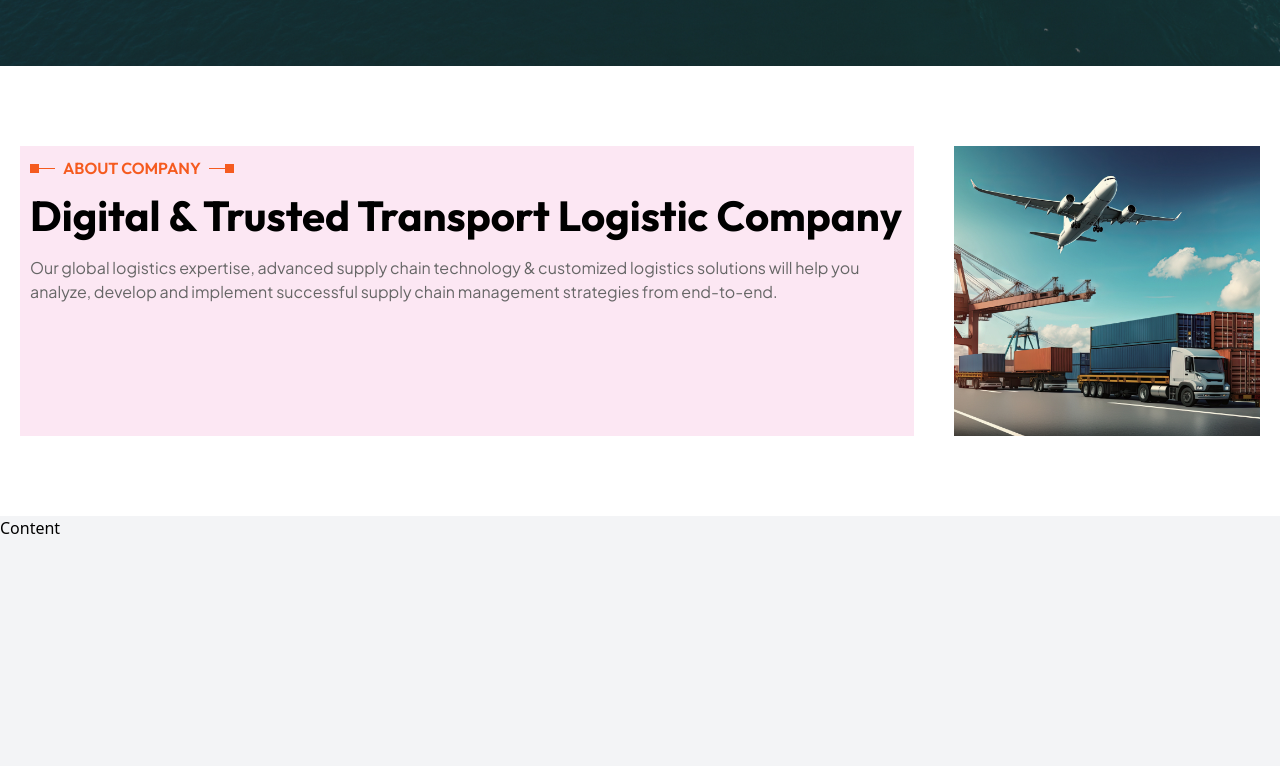
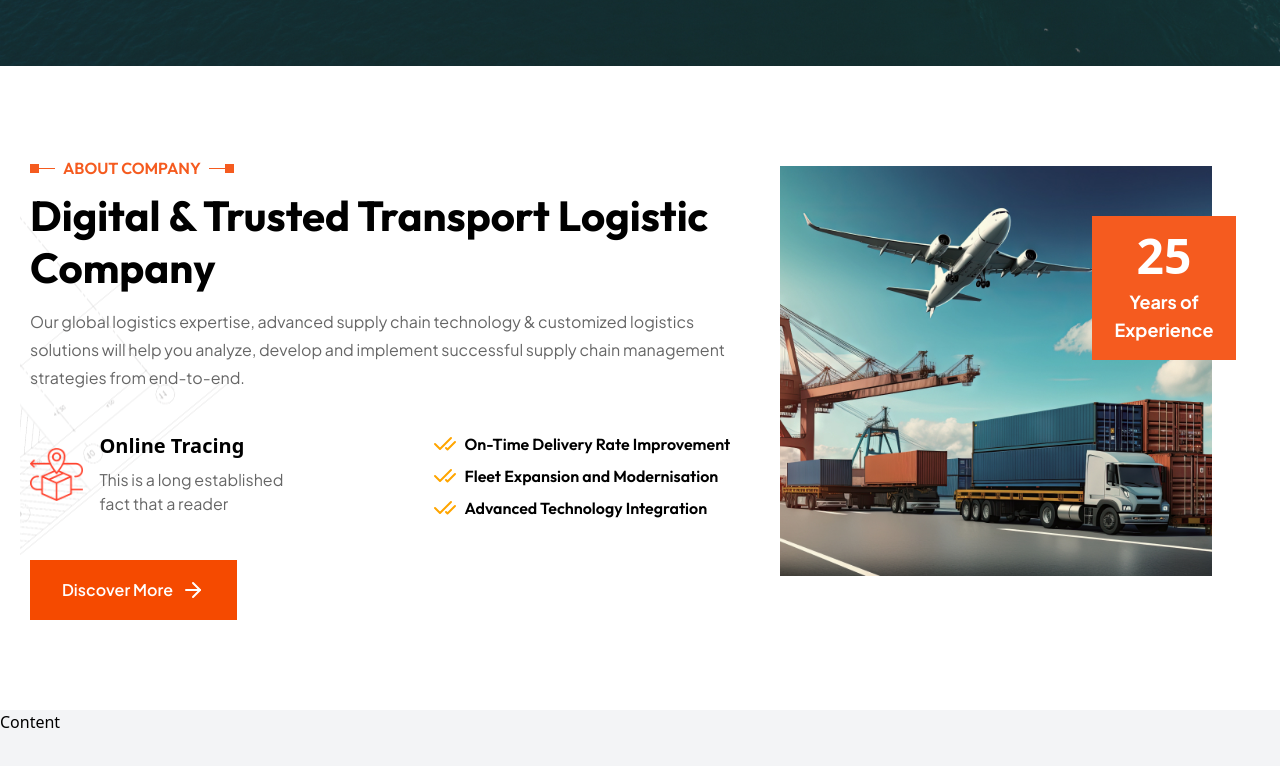
Before and after one commit to AlvinNjenga/sugar-trading, a React (Vite) app: page / in a window 1280 px wide. Shown: the part 734-1500 px from the top of the page. Built offline with nearby package versions, Linux system fonts and the light colour scheme.

Commit message:
Finished widescreen About Us section

```diff
--- a/src/components/Footer.jsx
+++ b/src/components/Footer.jsx
@@ -2,8 +2,6 @@ import React from 'react';
 import '../index.css';
 import Logo from '../assets/sugar-logo.png';
 import { ChevronsRight, ArrowRight } from 'lucide-react';
-
-
 
 const Footer = () => {
   return (
@@ -15,7 +13,6 @@ const Footer = () => {
                 <img src={Logo} alt="Logo" className="w-44 h-14" />
             </div>
             <div id="links" className='flex w-full justify-around text-white'>
-                {/* TODO: Hide above logo on lg screens and add a column logo on lg screens */}
                 <div id="logo-icon" className="p-2.5 hidden lg:flex lg:w-1/4">
                     <img src={Logo} alt="logo" className='w-44 h-14'/>
                 </div>
--- a/src/index.css
+++ b/src/index.css
@@ -28,3 +28,29 @@
     background-size: cover;
     background-repeat: no-repeat;
 }
+
+#about-us {
+    background-image: url("../src/assets/about-bg-1.png");
+    background-position: center left;
+    background-repeat: no-repeat;
+}
+
+/* #about-image-tag::before {
+    position: absolute;
+    content: "";
+    right: 0px;
+    top: -30px;
+    width: 0;
+    height: 0;
+    border-bottom: 30px solid #d34e19;
+    border-right: 30px solid transparent;
+    z-index: -1;
+    left: auto;
+} */
+
+#about-image-tag {
+    position: absolute;
+    top: 50px;
+    right: 5%;
+    border: 1px solid #F55B1F;
+}
--- a/src/pages/Home/AboutCompany.jsx
+++ b/src/pages/Home/AboutCompany.jsx
@@ -1,12 +1,14 @@
 import React from 'react';
+import '../../index.css';
 import AboutMainImage from '../../assets/about_logi.jpg';
+import PackageIcon from '../../assets/package-icon.png';
+import { CheckCheck, ArrowRight } from 'lucide-react';
 
 const AboutCompany = () => {
   return (
-    <div className="flex flex-col lg:flex-row gap-10">
-        <div className='bg-pink-100 grow-3 xl:grow-1 p-2.5'>
-
-            {/* Section Title */}
+    <section id="about-us" className="flex flex-col lg:flex-row gap-10">
+        {/* About Text */}
+        <div className='grow-2 w-[60%] p-2.5'>
             <div id="title-wrapper">
                 <span id="sub-title" className='flex items-center gap-2 text-[#f55b1f] font-outfit font-semibold'>
                     <svg xmlns="http://www.w3.org/2000/svg" width="25" height="9" viewBox="0 0 25 9" fill="none"><path d="M0 0H9V9H0V0Z" fill="#f55b1f"></path><path d="M9 4H25V5H9V4Z" fill="#f55b1f"></path></svg>
@@ -15,21 +17,54 @@ const AboutCompany = () => {
                 </span>
                 <h2 id="title" className='text-[42px] leading-[52px] mt-2.5 mb-3.5 font-outfit text-wrap font-bold'>Digital & Trusted Transport Logistic Company</h2>
             </div>
-            {/* Section Title */}
 
-            <p id="description" className='text-[#666666] font-jakarta'>Our global logistics expertise, advanced supply chain technology & customized logistics solutions will help you analyze, develop and implement successful supply chain management strategies from end-to-end.</p>
+            <p id="description" className='text-[#666666] font-jakarta leading-7'>Our global logistics expertise, advanced supply chain technology & customized logistics solutions will help you analyze, develop and implement successful supply chain management strategies from end-to-end.</p>
 
-            <div>
-                <div id="online-tracing"></div>
-                <div id="bullet-points"></div>
+            <div className='my-10 flex justify-between gap-4'>
+                <div id="online-tracing" className='max-w-[40%]'>
+                    <div id="box-inner" className='flex gap-4'>
+                        <div id="icon-area" className='pt-4'>
+                            <img src={PackageIcon} width={80} alt="Package Icon" />
+                        </div>
+                        <div id="text-area" className='flex flex-col'>
+                            <h4 className='text-xl font-bold text-nowrap'>Online Tracing</h4>
+                            <p className='font-jakarta text-[#666666] pt-2'>This is a long established fact that a reader</p>
+                        </div>
+                    </div>
+                </div>
+                <div id="bullet-points">
+                    <ul className='flex flex-col gap-2'>
+                        <li className='flex items-center gap-2'>
+                            <CheckCheck className='inline-block' color='orange'/>
+                            <p className='font-semibold font-outfit text-nowrap'>On-Time Delivery Rate Improvement</p>
+                        </li>
+                        <li className='flex items-center gap-2'>
+                            <CheckCheck className='inline-block' color="orange" />
+                            <p className='font-semibold font-outfit'>Fleet Expansion and Modernisation</p>
+                        </li>
+                        <li className='flex items-center gap-2'>
+                            <CheckCheck className='inline-block' color="orange"/>
+                            <p className='font-semibold font-outfit'>Advanced Technology Integration</p>
+                        </li>
+                    </ul>
+                </div>
+            </div>
+
+            <button className='bg-orange-600 py-[18px] px-8 font-jakarta font-semibold text-white flex items-center'>
+                Discover More
+                <ArrowRight className='inline-block ml-2' color='white' />
+            </button>
+        </div>
+
+        {/* Image */}
+        <div className='relative grow-1 w-[40%] lg:mt-20 xl:mt-5'>
+            <img src={AboutMainImage} alt="About Main Image" className='w-[90%]' />
+            <div id="about-image-tag" className='bg-[#F55B1F] flex flex-col justify-center text-white p-5 h-36 w-36'>
+                <span className='text-5xl font-bold text-center'>25</span>
+                <p className='font-bold text-lg text-center mt-2 font-jakarta'>Years of <br /> Experience</p>
             </div>
         </div>
-        <div className='bg-pink-100 grow-2 xl:grow-1'>
-            <div className='grid grid-cols-8 grid-rows-5 min-w-3xs'>
-                <img src={AboutMainImage} alt="About Main Image" className='col-span-8 row-span-5' />
-            </div>
-        </div>
-    </div>
+    </section>
   )
 }
 
```
Also changed, not shown: src/assets/about-bg-1.png (added), src/assets/package-icon.png (added).
